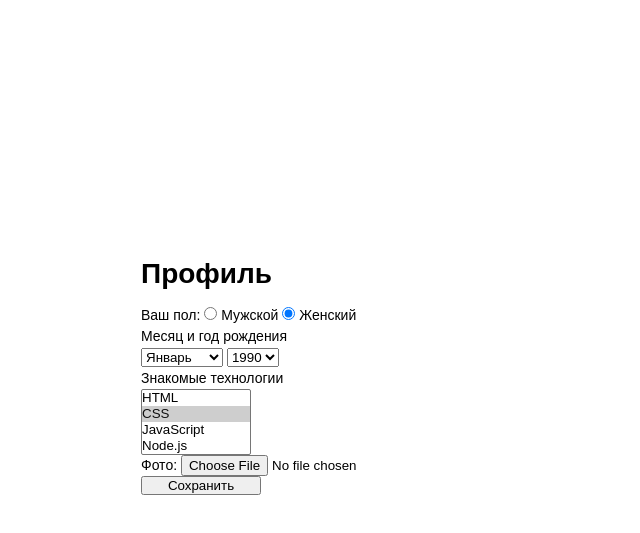
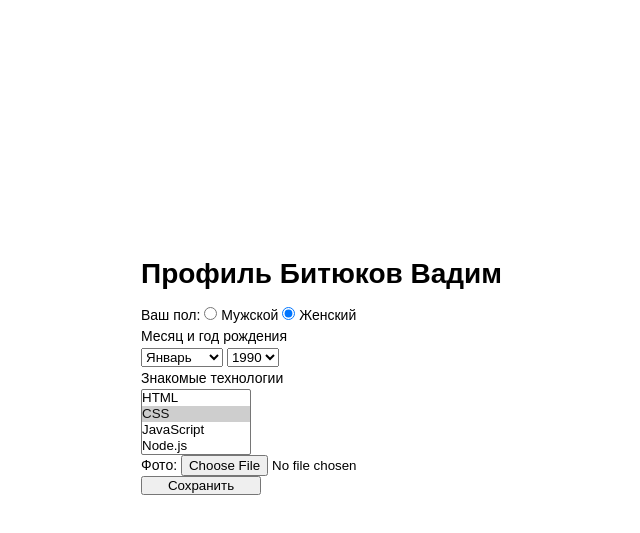
Before and after one commit to GoditZ/FormReg, a plain HTML site: page index.html in a window 1280 px wide. Shown: the part 27-560 px from the top of the page, without its empty margins (299-939 px from the left). Drawn offline with Linux system fonts and the light colour scheme.

Commit message:
Add files via upload

```diff
--- a/index.html
+++ b/index.html
@@ -8,7 +8,7 @@
 <body>
 	<main>
 		<form action="" method="POST" enctype="multipart/form-data" class="form">
-			<h1>Профиль</h1>
+			<h1>Профиль Битюков Вадим</h1>
 			<div class="radio">
 				Ваш пол: <label for="Мужской"><input type="radio" name="radio" id="Мужской"> Мужской </label><label for="Женский"><input type="radio" name="radio" id="Женский" checked> Женский</label>
 			</div>
```
